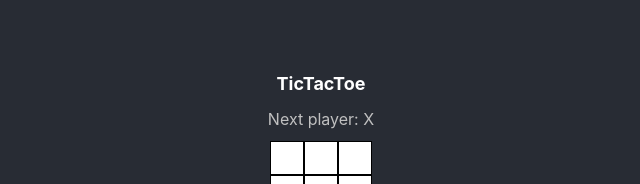
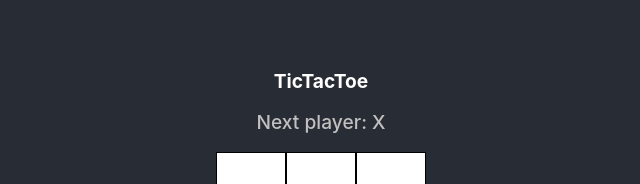
Before and after one commit to valerioddd/personal-site, a React (Create React App) app: page / in a window 1280 px wide. Shown: the part 830-1014 px from the top of the page, without its empty margins (319-959 px from the left). Built offline with nearby package versions, Linux system fonts and the light colour scheme.

Commit message:
enlarged tictactoe

```diff
--- a/src/components/game_ticTacToe/TicTacToe.css
+++ b/src/components/game_ticTacToe/TicTacToe.css
@@ -4,12 +4,13 @@
 }
 
 .title {
-  font-size: large;
+  font-size: larger;
   font-weight: bold;
   color: white;
 }
 
 .status {
+  font-size: larger;
   color: rgb(192, 192, 192);
   margin-top: 10px;
 }
@@ -34,8 +35,8 @@
   font-size: 24px;
   font-weight: normal;
   line-height: 34px;
-  height: 34px;
-  width: 34px;
+  height: 70px;
+  width: 70px;
   text-align: center;
   padding: 0;
   margin-top: -1;
--- a/src/components/game_ticTacToe/TicTacToe.js
+++ b/src/components/game_ticTacToe/TicTacToe.js
@@ -76,8 +76,8 @@ class TicTacToe extends React.Component {
 
     return (
       <div className="game">
-        <div className="title">TicTacToe</div>
-        <div className="status">{status}</div>
+        <h2 className="title">TicTacToe</h2>
+        <h3 className="status">{status}</h3>
         <div>
           <Board
             squares = {current.squares}
```
